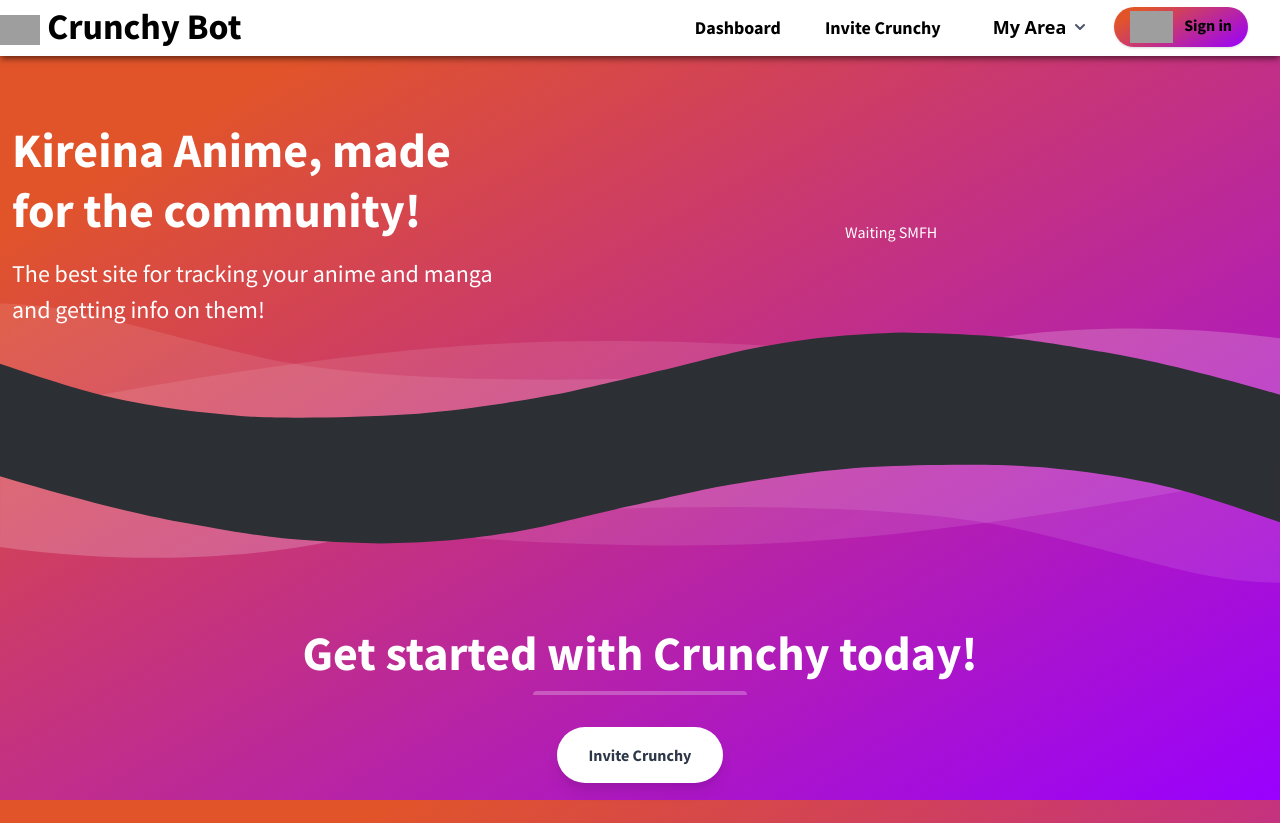
After one commit to ChillFish8/Crunchy-API, a Python web app: template templates/home.html in a window 1280 px wide. The commit adds this page. Run offline with Jinja, Linux system fonts and the light colour scheme; the template is opened without the code that fills it, so the values that code supplies are empty; some libraries are stand-ins or nearby versions; grey boxes are pictures that could not be loaded.

Commit message:
front page

```diff
--- /dev/null
+++ b/static/js/home.js
@@ -0,0 +1,39 @@
+
+/*Toggle dropdown list*/
+/*https://gist.github.com/slavapas/593e8e50cf4cc16ac972afcbad4f70c8*/
+
+const navMenuDiv = document.getElementById("nav-content");
+const navMenu = document.getElementById("nav-toggle");
+
+document.onclick = check;
+
+function check(e) {
+    const target = (e && e.target) || (event && event.srcElement);
+
+    //Nav Menu
+    if (!checkParent(target, navMenuDiv)) {
+        // click NOT on the menu
+        if (checkParent(target, navMenu)) {
+            // click on the link
+            if (navMenuDiv.classList.contains("hidden")) {
+                navMenuDiv.classList.remove("hidden");
+            } else {
+                navMenuDiv.classList.add("hidden");
+            }
+        } else {
+            // click both outside link and outside menu, hide menu
+            navMenuDiv.classList.add("hidden");
+        }
+    }
+
+}
+
+function checkParent(t, elm) {
+    while (t.parentNode) {
+        if (t === elm) {
+            return true;
+        }
+        t = t.parentNode;
+    }
+    return false;
+}
--- /dev/null
+++ b/static/js/home_count.js
@@ -0,0 +1,6 @@
+import { CountUp } from './countUp.js/dist/countUp.min';
+
+window.onload = function() {
+  var countUp = new CountUp('counter-main-users', 2000);
+  countUp.start();
+}
--- /dev/null
+++ b/static/js/sidebar.js
@@ -0,0 +1,7 @@
+function w3_open() {
+  document.getElementById("mySidebar").style.display = "block";
+}
+
+function w3_close() {
+  document.getElementById("mySidebar").style.display = "none";
+}
--- a/templates/endpoints.html
+++ b/templates/endpoints.html
@@ -40,8 +40,7 @@
 <nav class="fixed w-full z-30 top-0 text-white transition duration-500 ease-in-out bg-white" id="header" style="box-shadow: 0 4px 6px -1px rgba(0, 0, 0, 0.5), 0 2px 4px -1px rgba(0, 0, 0, 0.06);">
 
     <div class="w-full container mx-auto flex flex-wrap items-center justify-between mt-0">
-
-        <div class="pl-4 flex items-center" onclick="sendHome()">
+        <div class="flex items-center" onclick="sendHome()">
             <a class="toggleColour text-black no-underline hover:no-underline font-bold text-2xl lg:text-4xl" href="#">
                 <img class="inline-block w-10" src="https://cdn.discordapp.com/attachments/680350705038393344/717784643117777006/wow.png">
                 Crunchy Bot
--- /dev/null
+++ b/templates/home.html
@@ -0,0 +1,209 @@
+<!DOCTYPE html>
+<html lang="en">
+
+<head>
+    <meta charset="UTF-8">
+    <meta content="width=device-width, initial-scale=1.0" name="viewport">
+    <meta content="ie=edge" http-equiv="X-UA-Compatible">
+    <title>Crunchy Bot - Home</title>
+    <meta content="#FF7200" name="theme-color">
+    <meta content="https://cdn.discordapp.com/attachments/680350705038393344/717784215986634953/cheeky.png" property="og:image">
+    <meta content="The dedicated Anime bot for your every need."
+          name="description">
+    <meta content="" name="keywords">
+    <meta content="" name="author">
+    <link href="../static/images/rui_head.png" rel="shortcut icon" type="image/png"/>
+    <link href="https://use.fontawesome.com/releases/v5.3.1/css/all.css" rel="stylesheet">
+    <link href="https://unpkg.com/tailwindcss/dist/tailwind.min.css" rel="stylesheet">
+    <!--Replace with your tailwind.css once created-->
+    <link href="https://fonts.googleapis.com/css?family=Source+Sans+Pro:400,700" rel="stylesheet">
+    <script src="https://ajax.googleapis.com/ajax/libs/jquery/1.9.0/jquery.min.js"></script>
+    <script src="https://cdnjs.cloudflare.com/ajax/libs/raphael/2.1.0/raphael-min.js"></script>
+    <script src="https://cdn.jsdelivr.net/npm/vue"></script>
+    <script src="../static/js/countUp.js/dist/countUp.min.js" type="module"></script>
+    <script src="../static/js/home_count.js" type="module"></script>
+
+    <style>
+        .gradient {
+            background: linear-gradient(150deg, #E1542A 15%, #9900FF 100%);
+        }
+
+        .not-quite-dark {
+            background: rgba(35, 39, 42, 0.75);
+        }
+        body{
+                background: linear-gradient(150deg, #E1542A 15%, #9900FF 100%);
+            }
+    </style>
+
+</head>
+<body class="leading-normal tracking-normal text-white h-screen" style="font-family: 'Source Sans Pro', sans-serif;">
+
+<!--Nav-->
+<nav class="fixed w-full z-30 top-0 text-white transition duration-500 ease-in-out bg-white" id="header" style="box-shadow: 0 4px 6px -1px rgba(0, 0, 0, 0.5), 0 2px 4px -1px rgba(0, 0, 0, 0.06);">
+
+    <div class="w-full container mx-auto flex flex-wrap items-center justify-between mt-0 ">
+
+        <div class="flex items-center" onclick="sendHome()">
+            <a class="toggleColour text-black no-underline hover:no-underline font-bold text-2xl lg:text-4xl" href="#">
+                <img class="inline-block w-10" src="https://cdn.discordapp.com/attachments/680350705038393344/717784643117777006/wow.png">
+                Crunchy Bot
+            </a>
+        </div>
+
+        <div class="block lg:hidden pr-4">
+            <button class="flex items-center p-1 text-orange-800 hover:text-gray-900" id="nav-toggle">
+                <svg class="fill-current h-6 w-6" viewBox="0 0 20 20" xmlns="http://www.w3.org/2000/svg"><title>
+                    Menu</title>
+                    <path d="M0 3h20v2H0V3zm0 6h20v2H0V9zm0 6h20v2H0v-2z"/>
+                </svg>
+            </button>
+        </div>
+
+        <div class="w-full flex-grow lg:flex lg:items-center lg:w-auto hidden lg:block mt-2 lg:mt-0 bg-white lg:bg-transparent text-black lg:p-0 z-20"
+             id="nav-content">
+            <ul class="list-reset lg:flex justify-end flex-1 items-center pr-8">
+                <li class="mr-3">
+                    <a class="inline-block py-2 px-4 text-black font-bold text-lg hover:underline px-4"
+                       href="https://discordapp.com/oauth2/authorize?client_id=656598065532239892&scope=bot&permissions=1678109696">Dashboard</a>
+                </li>
+                <li class="mr-3">
+                    <a class="inline-block py-2 px-4 text-black font-bold text-lg hover:underline px-4"
+                       href="https://discordapp.com/oauth2/authorize?client_id=656598065532239892&scope=bot&permissions=1678109696">Invite Crunchy</a>
+                </li>
+                <div id="app" class="antialiased font-sans py-2 px-4">
+                      <div class="relative inline-block" @mouseover="isVisible = true" @mouseleave="isVisible = false" @keydown.enter="isVisible = !isVisible">
+                        <button type="button" class="inline-flex items-center justify-between px-2 py-1 font-medium text-gray-700 transition-all duration-500 rounded-md focus:outline-none focus:text-brand-900 sm:focus:shadow-outline">
+                          <span class="flex-shrink-0 text-black font-bold text-lg">My Area</span>
+                          <svg fill="currentColor" viewBox="0 0 20 20" class="flex-shrink-0 w-5 h-5 ml-1 content-center">
+                            <path :class="{ 'rotate-180': isVisible }" class="transition duration-300 ease-in-out origin-center transform"
+                                  fill-rule="evenodd"
+                                  d="M5.293 7.293a1 1 0 011.414 0L10 10.586l3.293-3.293a1 1 0 111.414 1.414l-4 4a1 1 0 01-1.414 0l-4-4a1 1 0 010-1.414z"
+                                  clip-rule="evenodd"></path>
+                          </svg>
+                        </button>
+                        <transition enter-active-class="transition duration-300 ease-out transform"
+                                    enter-class="-translate-y-3 scale-95 opacity-0"
+                                    enter-to-class="translate-y-0 scale-100 opacity-100"
+                                    leave-active-class="transition duration-150 ease-in transform"
+                                    leave-class="translate-y-0 opacity-100"
+                                    leave-to-class="-translate-y-3 opacity-0">
+                          <div v-show="isVisible" class="absolute pt-2">
+                            <div class="relative py-1 bg-white border border-gray-200 rounded-md shadow-xl">
+                              <div class="absolute top-0 w-4 h-4 origin-center transform rotate-45 translate-x-5 -translate-y-2 bg-white border-t border-l border-gray-200 rounded-sm pointer-events-none"></div>
+                              <div class="relative">
+                                <a href="#"
+                                   class="block w-full px-4 py-2 font-medium text-gray-700 whitespace-no-wrap hover:bg-gray-400 focus:outline-none hover:text-gray-900 focus:text-gray-900 focus:shadow-outline transition duration-300 ease-in-out">
+                                    User Settings
+                                </a>
+                                <a href="#"
+                                   class="block w-full px-4 py-2 font-medium text-gray-700 whitespace-no-wrap hover:bg-gray-400 focus:outline-none hover:text-gray-900 focus:text-gray-900 focus:shadow-outline transition duration-300 ease-in-out">
+                                    Character Manager
+                                </a>
+                                <a href="#"
+                                   class="block w-full px-4 py-2 font-medium text-gray-700 whitespace-no-wrap hover:bg-gray-400 focus:outline-none hover:text-gray-900 focus:text-gray-900 focus:shadow-outline transition duration-300 ease-in-out">
+                                    Collected Characters
+                                </a>
+                              </div>
+                            </div>
+                          </div>
+                        </transition>
+                      </div>
+                    </div>
+                <button class="mx-auto lg:mx-0 hover:underline gradient text-black font-bold rounded-full mt-4 lg:mt-0 py-1 px-4 shadow opacity-100"
+                        id="navAction" onclick="location.href='/login';">
+                    <img class="h-8 pr-2 fill-current inline 1em" src="../static/images/Discord-Logo-Black.svg">
+                    Sign in
+                </button>
+            </ul>
+        </div>
+    </div>
+    <hr class="border-b border-gray-100 opacity-25 my-0 py-0"/>
+</nav>
+>
+
+<div class="pt-20">
+    <div class="container px-3 mx-auto flex flex-wrap flex-col md:flex-row items-center">
+        <!-- left column text stuff -->
+        <div class="flex flex-col w-full md:w-2/5 justify-center items-start text-center md:text-left">
+            <h1 class="my-4 text-5xl font-bold leading-tight">Kireina Anime, made for the community!</h1>
+            <p class="leading-normal text-2xl mb-8">The best site for tracking your anime and manga and getting info on
+                them!</p>
+        </div>
+        <!-- Rui icon-->
+        <div class="w-full md:w-3/5 py-6 text-center">
+            <h1 id="counter-main-users">Waiting SMFH</h1>
+        </div>
+    </div>
+</div>
+
+<!-- Wave TOP svg -->
+<div class="relative -mt-12 lg:-mt-24">
+    <svg version="1.1" viewBox="0 0 1428 174" xmlns="http://www.w3.org/2000/svg">
+        <g fill="none" fill-rule="evenodd" stroke="none" stroke-width="1">
+            <g fill="#FFFFFF" fill-rule="nonzero" transform="translate(-2.000000, 44.000000)">
+                <path d="M0,0 C90.7283404,0.927527913 147.912752,27.187927 291.910178,59.9119003 C387.908462,81.7278826 543.605069,89.334785 759,82.7326078 C469.336065,156.254352 216.336065,153.6679 0,74.9732496"
+                      opacity="0.100000001"></path>
+                <path d="M100,104.708498 C277.413333,72.2345949 426.147877,52.5246657 546.203633,45.5787101 C666.259389,38.6327546 810.524845,41.7979068 979,55.0741668 C931.069965,56.122511 810.303266,74.8455141 616.699903,111.243176 C423.096539,147.640838 250.863238,145.462612 100,104.708498 Z"
+                      opacity="0.100000001"></path>
+                <path d="M1046,51.6521276 C1130.83045,29.328812 1279.08318,17.607883 1439,40.1656806 L1439,120 C1271.17211,77.9435312 1140.17211,55.1609071 1046,51.6521276 Z"
+                      id="Path-4" opacity="0.200000003"></path>
+            </g>
+            <g fill="#2C2F33" fill-rule="nonzero" transform="translate(-4.000000, 76.000000)">
+                <path d="M0.457,34.035 C57.086,53.198 98.208,65.809 123.822,71.865 C181.454,85.495 234.295,90.29 272.033,93.459 C311.355,96.759 396.635,95.801 461.025,91.663 C486.76,90.01 518.727,86.372 556.926,80.752 C595.747,74.596 622.372,70.008 636.799,66.991 C663.913,61.324 712.501,49.503 727.605,46.128 C780.47,34.317 818.839,22.532 856.324,15.904 C922.689,4.169 955.676,2.522 1011.185,0.432 C1060.705,1.477 1097.39,3.129 1121.236,5.387 C1161.703,9.219 1208.621,17.821 1235.4,22.304 C1285.855,30.748 1354.351,47.432 1440.886,72.354 L1441.191,104.352 L1.121,104.031 L0.457,34.035 Z"></path>
+            </g>
+        </g>
+    </svg>
+</div>
+
+
+<!-- Section 2 Middle -->
+<section class="py-5" style="background-color: #2C2F33;">
+</section>
+
+<!-- wave BOTTOM svg -->
+<svg class="wave-top" version="1.1" viewBox="0 0 1439 147" xmlns="http://www.w3.org/2000/svg">
+    <g fill="none" fill-rule="evenodd" stroke="none" stroke-width="1">
+        <g fill-rule="nonzero" transform="translate(-1.000000, -14.000000)">
+            <g fill="#FFFFFF" transform="translate(1.000000, 15.000000)">
+                <g transform="translate(719.500000, 68.500000) rotate(-180.000000) translate(-719.500000, -68.500000) ">
+                    <path d="M0,0 C90.7283404,0.927527913 147.912752,27.187927 291.910178,59.9119003 C387.908462,81.7278826 543.605069,89.334785 759,82.7326078 C469.336065,156.254352 216.336065,153.6679 0,74.9732496"
+                          opacity="0.100000001"></path>
+                    <path d="M100,104.708498 C277.413333,72.2345949 426.147877,52.5246657 546.203633,45.5787101 C666.259389,38.6327546 810.524845,41.7979068 979,55.0741668 C931.069965,56.122511 810.303266,74.8455141 616.699903,111.243176 C423.096539,147.640838 250.863238,145.462612 100,104.708498 Z"
+                          opacity="0.100000001"></path>
+                    <path d="M1046,51.6521276 C1130.83045,29.328812 1279.08318,17.607883 1439,40.1656806 L1439,120 C1271.17211,77.9435312 1140.17211,55.1609071 1046,51.6521276 Z"
+                          opacity="0.200000003"></path>
+                </g>
+            </g>
+            <g class="wave" fill="#2C2F33">
+                <path d="M1440,84 C1383.555,64.3 1342.555,51.3 1317,45 C1259.5,30.824 1206.707,25.526 1169,22 C1129.711,18.326 1044.426,18.475 980,22 C954.25,23.409 922.25,26.742 884,32 C845.122,37.787 818.455,42.121 804,45 C776.833,50.41 728.136,61.77 713,65 C660.023,76.309 621.544,87.729 584,94 C517.525,105.104 484.525,106.438 429,108 C379.49,106.484 342.823,104.484 319,102 C278.571,97.783 231.737,88.736 205,84 C154.629,75.076 86.296,57.743 0,32 L0,0 L1440,0 L1440,84 Z"></path>
+            </g>
+        </g>
+    </g>
+</svg>
+
+<section class="container mx-auto text-center py-6 mb-12">
+
+    <h1 class="w-full my-2 text-5xl font-bold leading-tight text-center text-white">Get started with Crunchy today!</h1>
+    <div class="w-full mb-4">
+        <div class="h-1 mx-auto bg-white w-1/6 opacity-25 my-0 py-0 rounded-t"></div>
+    </div>
+    <div class="space-x-4">
+        <button class="mx-auto lg:mx-0 hover:underline bg-white text-gray-800 font-bold rounded-full my-4 py-4 px-8 shadow-lg"
+                onclick="window.location.href='https://discordapp.com/oauth2/authorize?client_id=656598065532239892&scope=bot&permissions=1678109696';">
+            Invite Crunchy
+        </button>
+    </div>
+</section>
+<script src="../static/js/home.js" type="text/javascript"></script>
+<script src="../static/js/sidebar.js" type="text/javascript"></script>
+<script>
+  var app = new Vue({
+    el: '#app',
+    data: {
+      isVisible: false
+    }
+  })
+</script>
+</body>
+</html>
```
